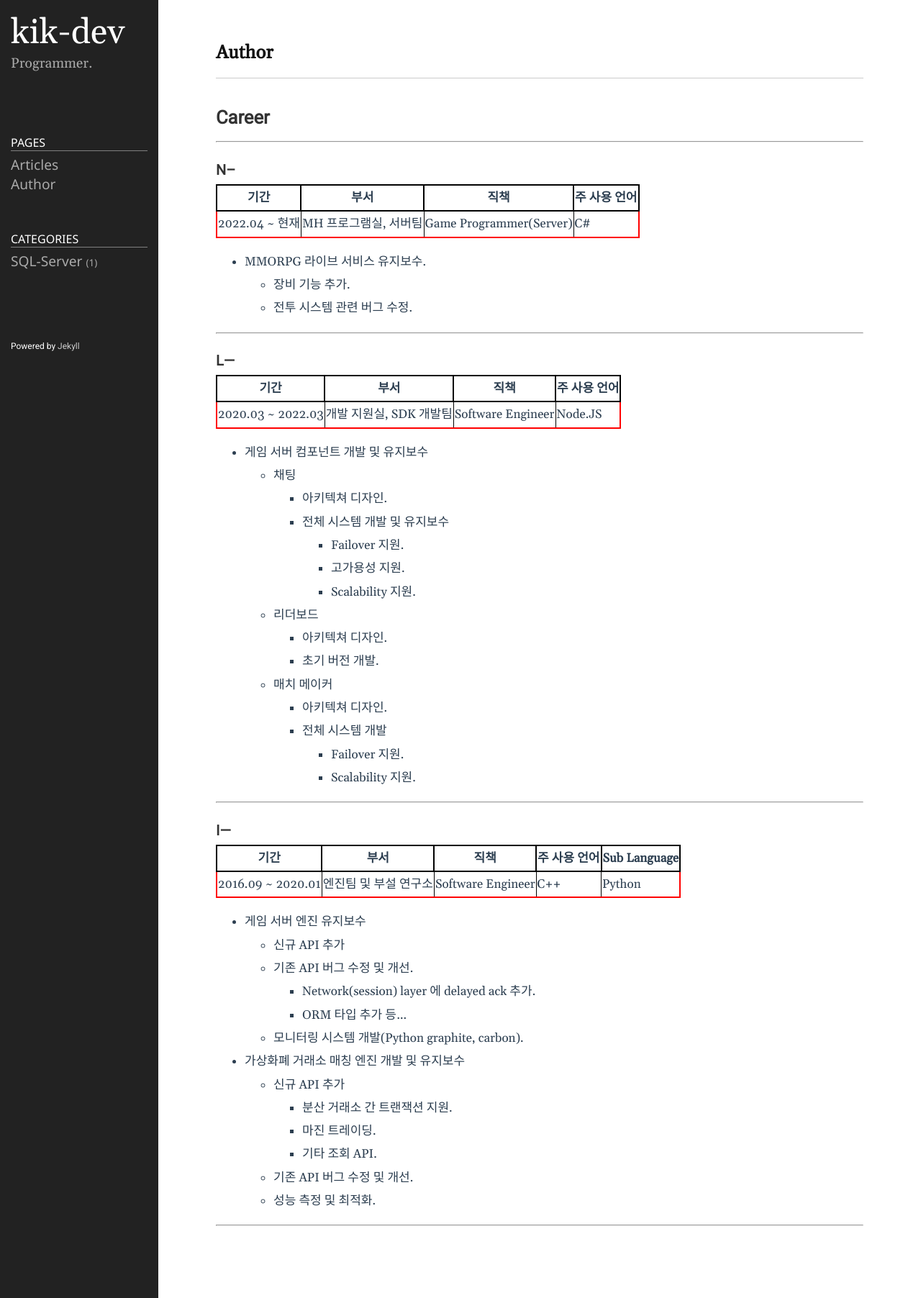
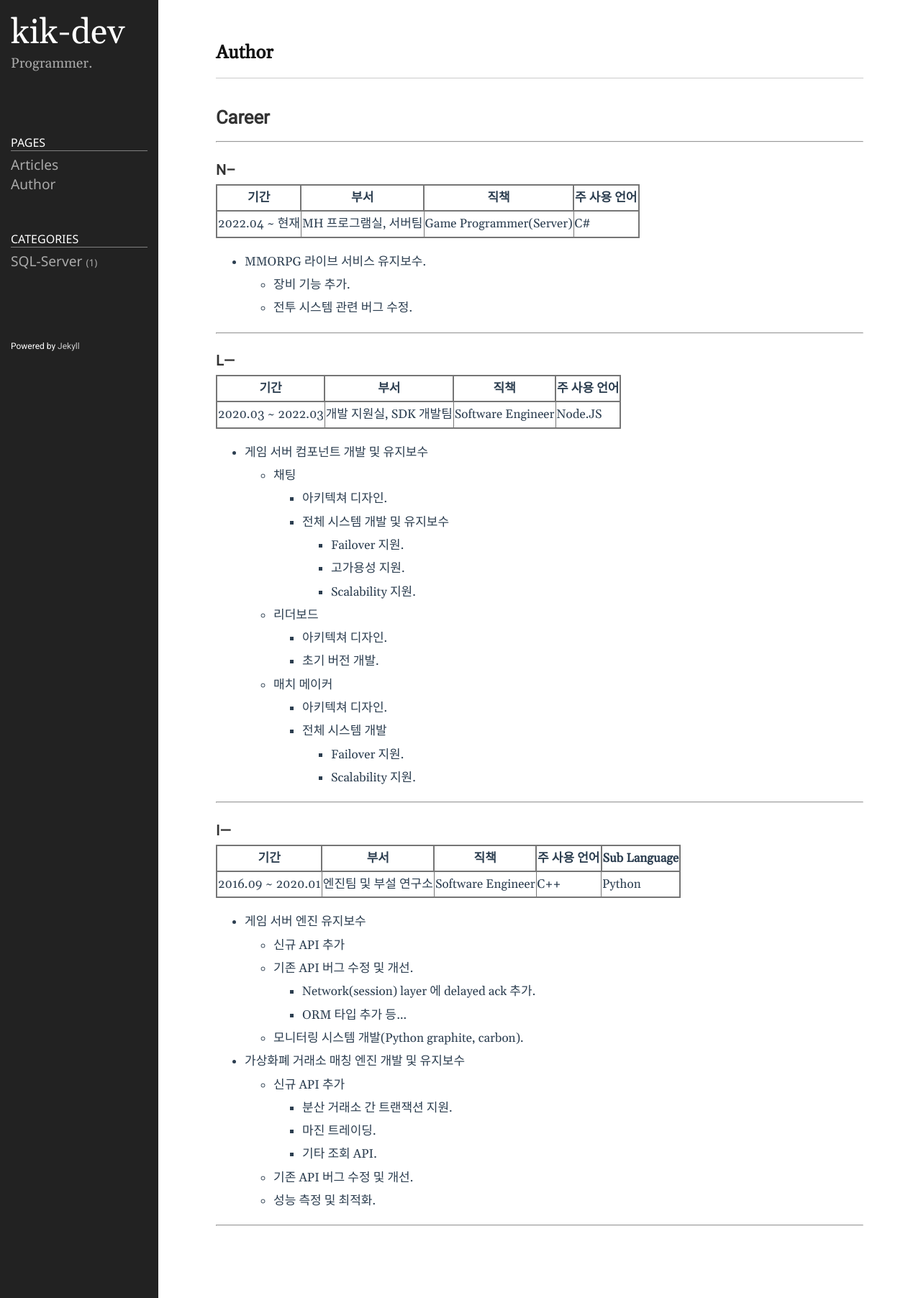
Before and after one commit to eastsideod/eastsideod.github.io, a Jekyll site: the page built from README.md, in a window 1280 px wide. Shown: the whole page at 72% size. Built offline with Jekyll 4.4.1, drawn with Linux system fonts in a browser that asks for light colours.

Commit message:
Update style.css

```diff
--- a/public/css/style.css
+++ b/public/css/style.css
@@ -341,13 +341,13 @@ footer {
 table{
     border-collapse: collapse;
     border-spacing: 0;
-    border:2px solid #ff0000;
+    border:2px solid #757575;
 }
 
 th{
-    border:2px solid #000000;
+    border:2px solid #757575;
 }
 
 td{
-    border:1px solid #000000;
+    border:1px solid #757575;
 }
```
